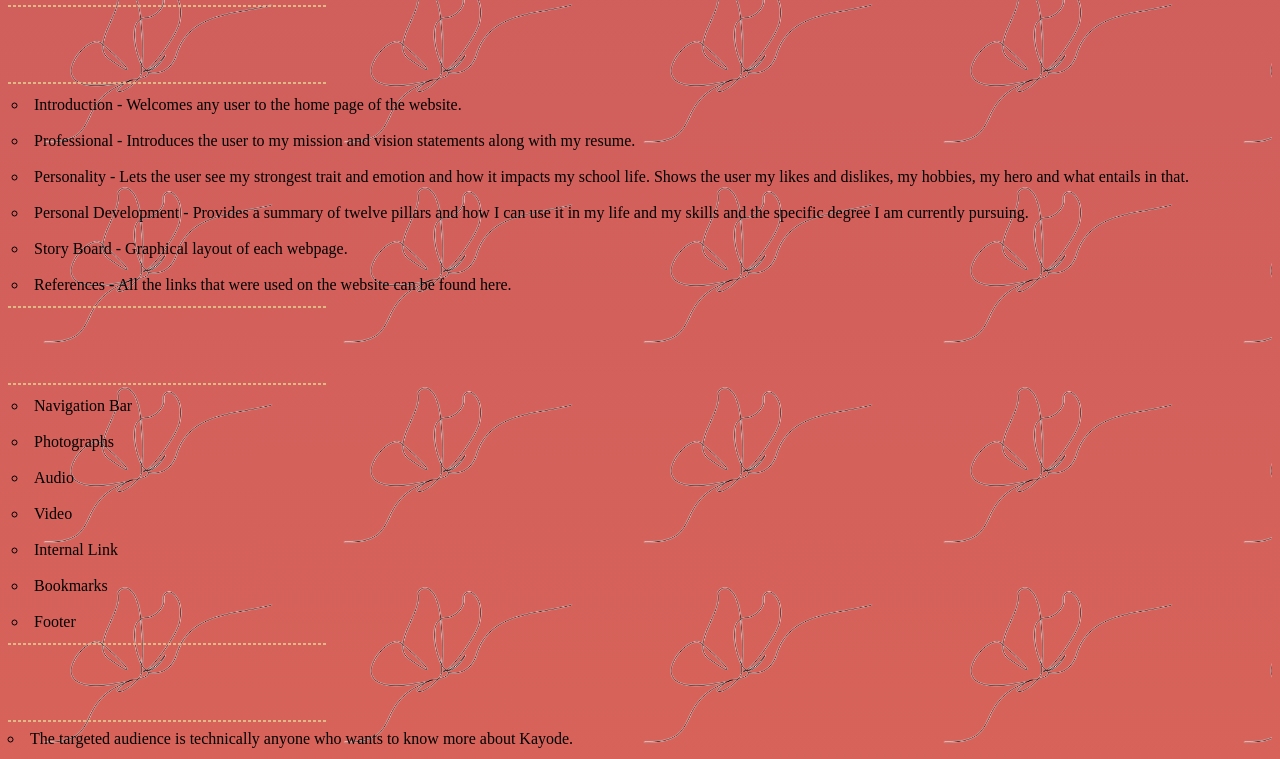
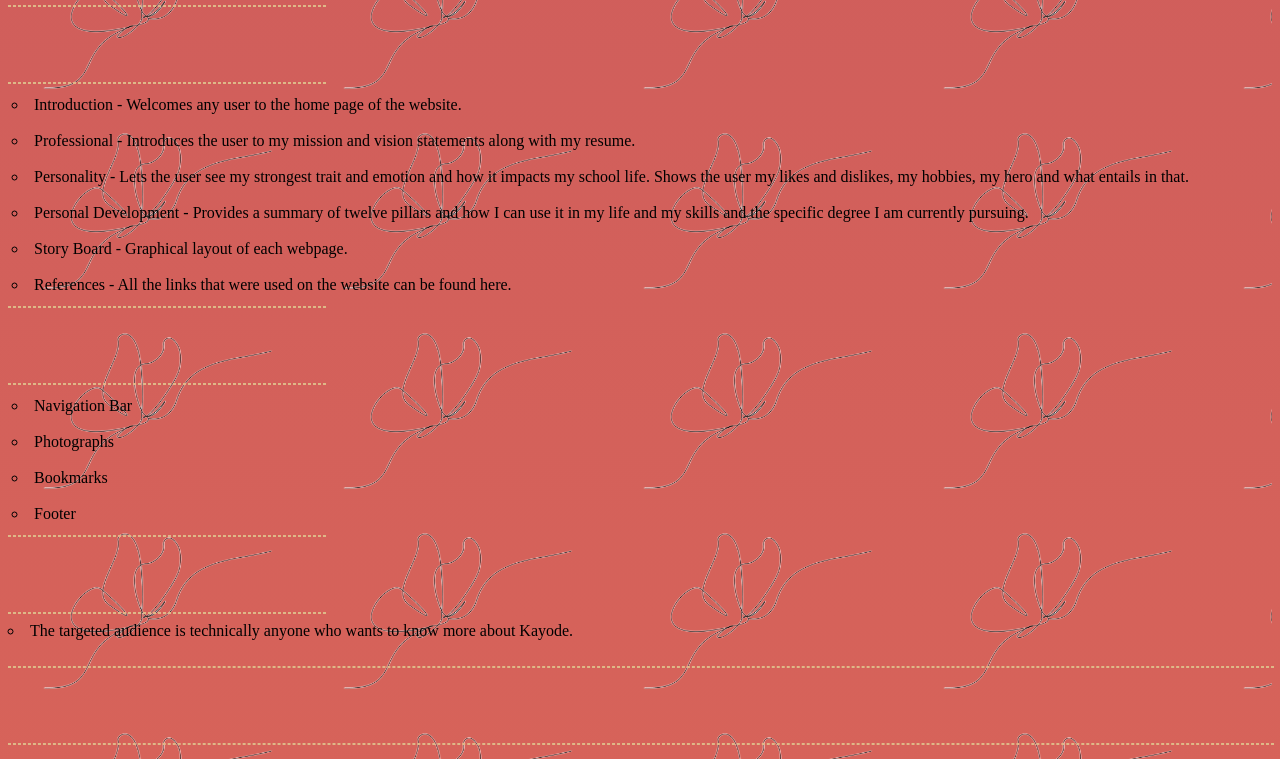
Before and after one commit to kaiyod/kayode.lon, a plain HTML site: page Story Board.html in a window 1280 px wide. Shown: the part 425-1184 px from the top of the page. Drawn offline with Linux system fonts and the light colour scheme.

Commit message:
Update Story Board.html

```diff
--- a/Story Board.html
+++ b/Story Board.html
@@ -142,9 +142,6 @@
 				<td>
 				<li type="circle">Navigation Bar</li></br></br>
 				<li type="circle">Photographs</li></br></br>
-				<li type="circle">Audio</li></br></br>
-				<li type="circle">Video</li></br></br>
-				<li type="circle">Internal Link</li></br></br>
 				<li type="circle">Bookmarks</li></br></br>
 				<li type="circle">Footer</li></br>
 				</td>
```
